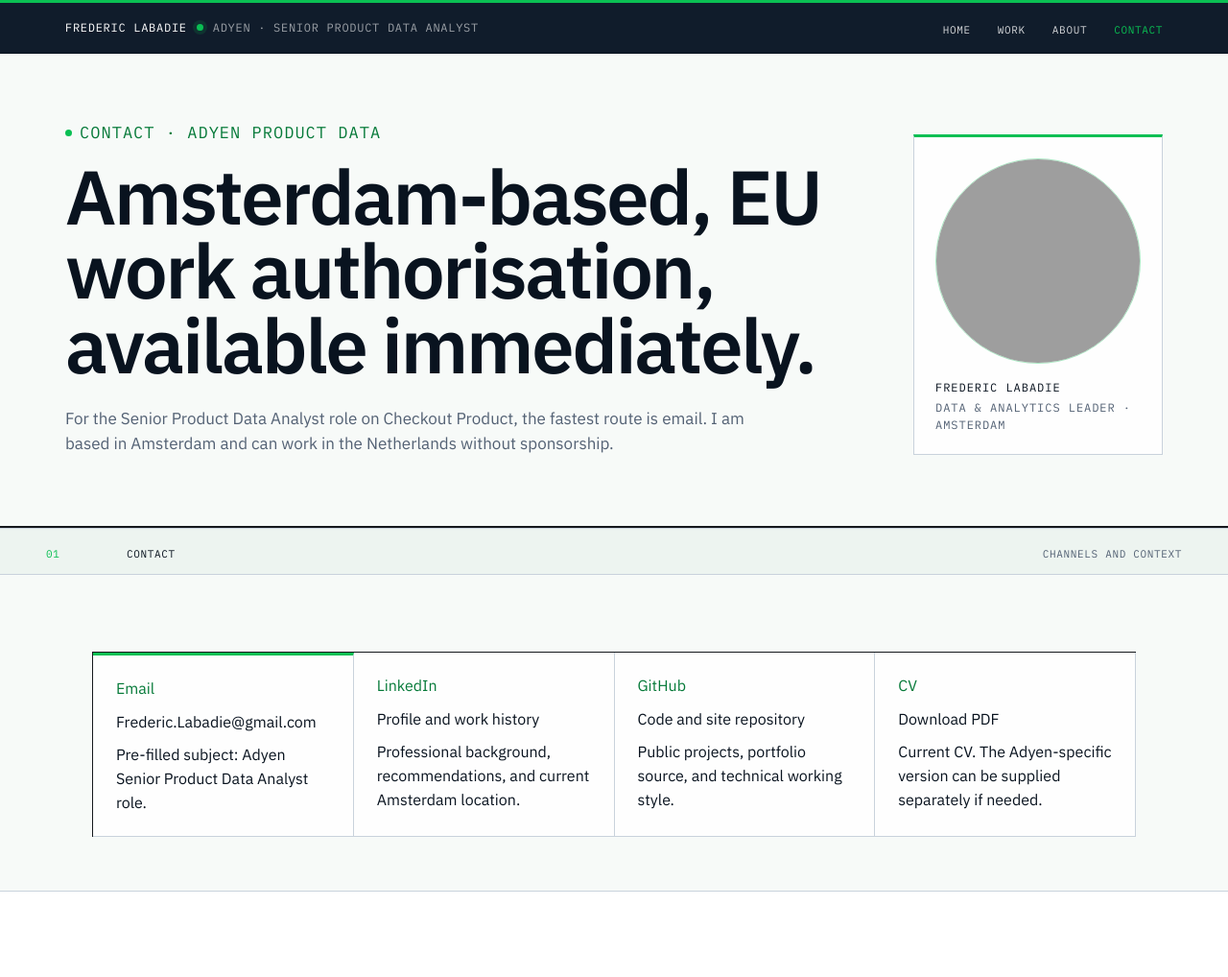
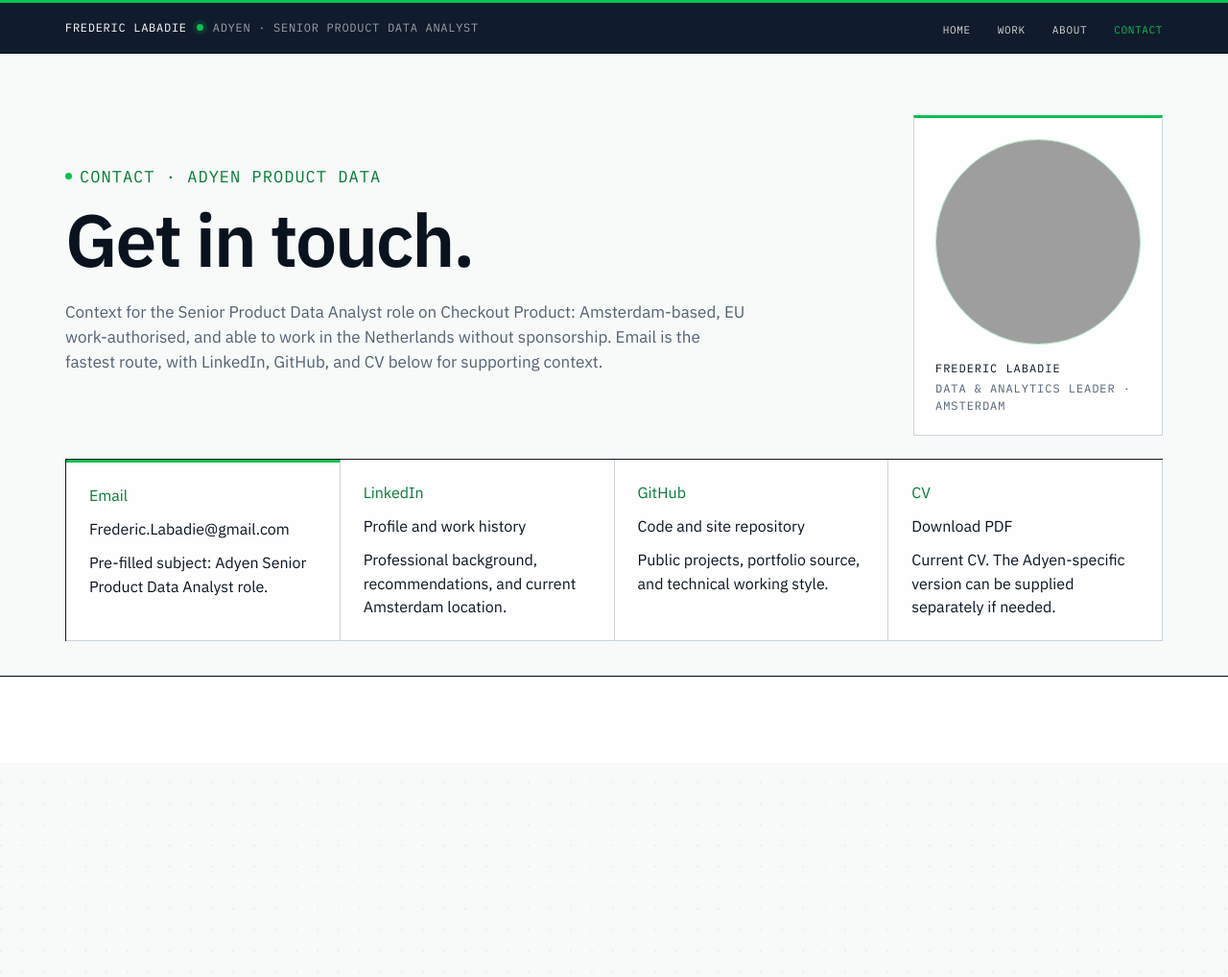
Before and after one commit to fredericlabadie/fredericlabadie.github.io, a Jekyll site: the page built from adyen/contact/index.html, in a window 1280 px wide and 1018 px high. Shown: the whole window at 96% size. Built offline with Jekyll 4.4.1, drawn with Linux system fonts in a browser that asks for light colours; comment, search, counter and statistics services are not loaded; grey boxes are pictures that could not be loaded.

Commit message:
Align Adyen contact layout with Philips pattern

```diff
--- a/adyen/contact/index.html
+++ b/adyen/contact/index.html
@@ -13,13 +13,13 @@
 ---
 
 <main id="top">
-  <section class="page-intro hero">
+  <section class="page-intro contact-intro" id="contact">
     <div class="container contact-hero-grid">
       <div>
         <p class="eyebrow">Contact &middot; Adyen Product Data</p>
-        <h1>Amsterdam-based, EU work authorisation, available immediately.</h1>
+        <h1>Get in touch.</h1>
         <p>
-          For the Senior Product Data Analyst role on Checkout Product, the fastest route is email. I am based in Amsterdam and can work in the Netherlands without sponsorship.
+          Context for the Senior Product Data Analyst role on Checkout Product: Amsterdam-based, EU work-authorised, and able to work in the Netherlands without sponsorship. Email is the fastest route, with LinkedIn, GitHub, and CV below for supporting context.
         </p>
       </div>
       <figure class="contact-photo-card" aria-label="Frederic Labadie">
@@ -30,15 +30,7 @@
         </figcaption>
       </figure>
     </div>
-  </section>
 
-  <section id="contact">
-    <div class="section-head">
-      <div class="num">01</div>
-      <div class="label">Contact</div>
-      <div class="title">Channels and context</div>
-    </div>
-    <div class="section-body">
     <div class="container">
       <div class="channel-list channel-list-4">
         <a class="channel-card channel-card-primary" href="mailto:Frederic.Labadie@gmail.com?subject=Adyen%20Senior%20Product%20Data%20Analyst%20role">
@@ -63,6 +55,5 @@
         </a>
       </div>
     </div>
-    </div>
   </section>
 </main>
```
Lines whose indentation alone changed are shown as unchanged.
